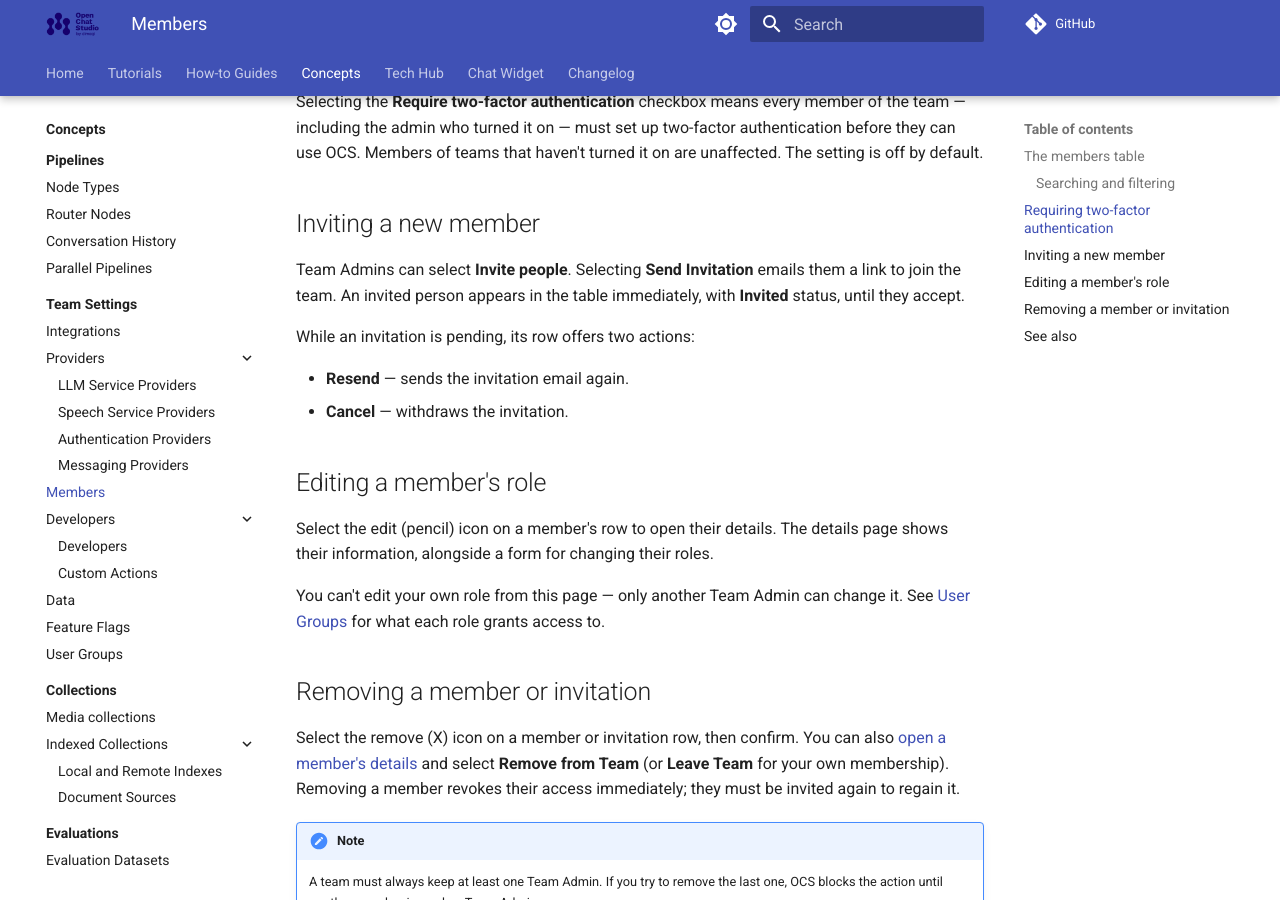
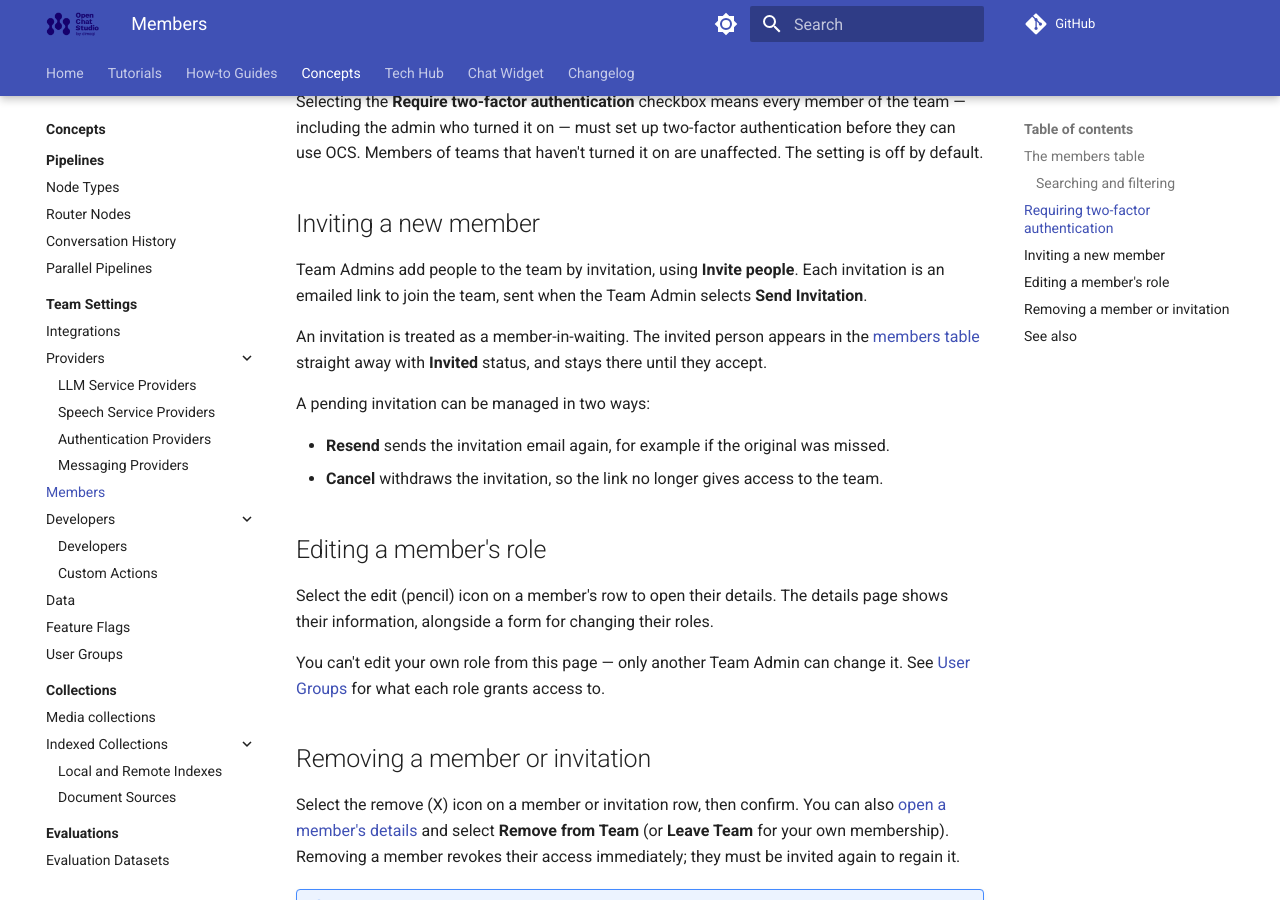
Before and after one commit to dimagi/open-chat-studio-docs, an MkDocs documentation site: the page built from docs/concepts/team/members.md, in a window 1280 px wide and 900 px high, scrolled down 720 px. Built offline with MkDocs 1.6.1 and Material for MkDocs 9.7.7, drawn with Linux system fonts in a browser that asks for light colours; a script that is not in the unit is left out; comment, search, counter and statistics services are not loaded; some of the changed text lies outside the part shown.

Commit message:
Small review fixes: rewording,

```diff
--- a/docs/concepts/team/members.md
+++ b/docs/concepts/team/members.md
@@ -24,14 +24,16 @@ The setting is off by default.
 
 ## Inviting a new member
 
-Team Admins can select **Invite people**.
-Selecting **Send Invitation** emails them a link to join the team.
-An invited person appears in the table immediately, with **Invited** status, until they accept.
+Team Admins add people to the team by invitation, using **Invite people**.
+Each invitation is an emailed link to join the team, sent when the Team Admin selects **Send Invitation**.
 
-While an invitation is pending, its row offers two actions:
+An invitation is treated as a member-in-waiting.
+The invited person appears in the [members table](#the-members-table) straight away with **Invited** status, and stays there until they accept.
 
-- **Resend** — sends the invitation email again.
-- **Cancel** — withdraws the invitation.
+A pending invitation can be managed in two ways:
+
+- **Resend** sends the invitation email again, for example if the original was missed.
+- **Cancel** withdraws the invitation, so the link no longer gives access to the team.
 
 ## Editing a member's role
 
```
Also changed, not shown: other parts of docs/concepts/team/members.md (+1 -1 lines), docs/concepts/team/data_migration.md (+6 -6 lines), docs/tech-hub/migrate_team.md (+1 -1 lines).
